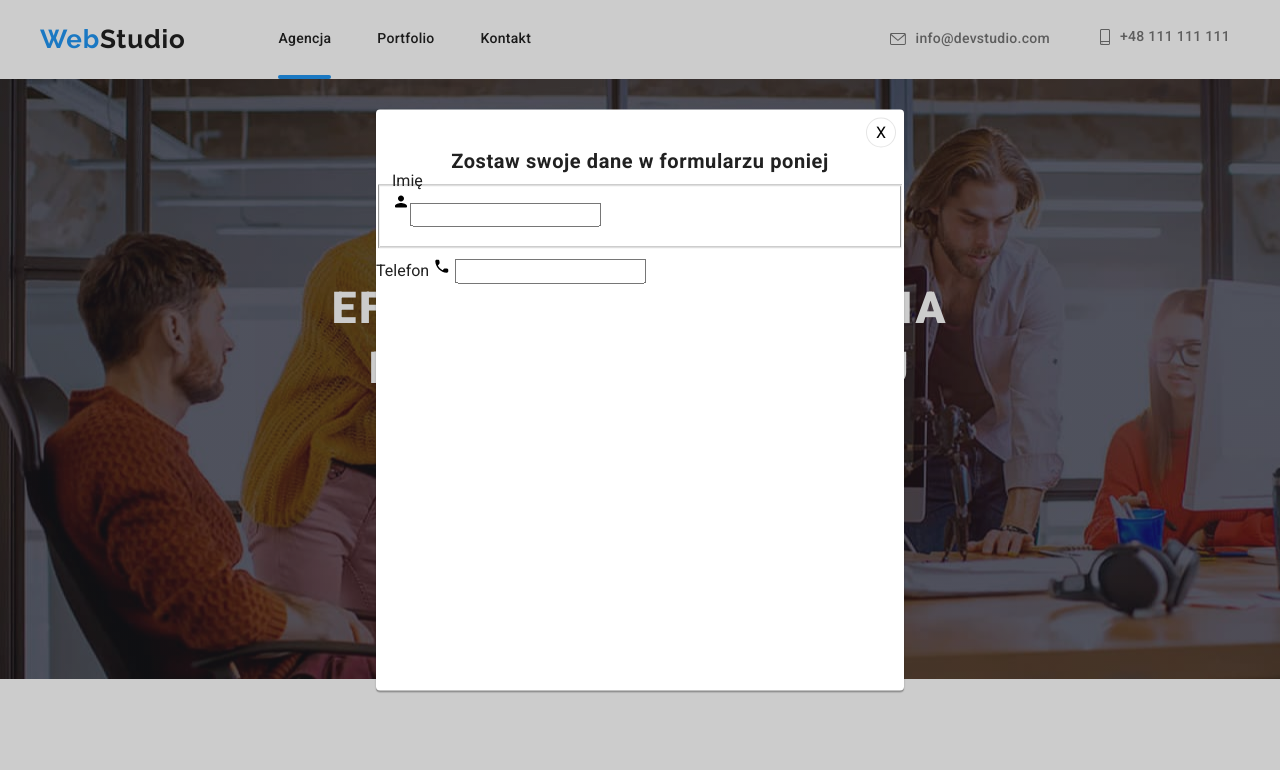
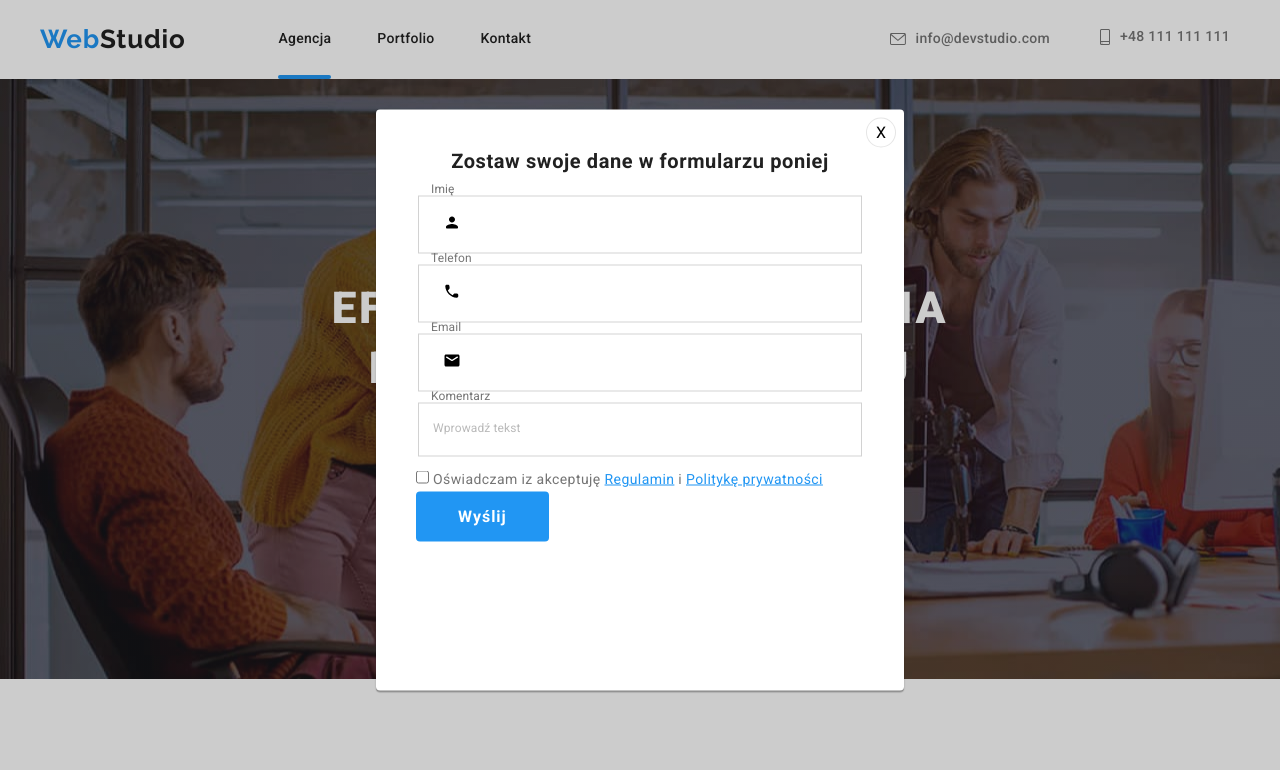
Before and after one commit to Grzybkowa/goit-markup-hw-06, a plain HTML site: page index.html in a window 1280 px wide. Both pictures are taken after a click on the button "ZAMÓW USŁUGE". Shown: the top 770 px of the page. Drawn offline with nearby package versions, Linux system fonts and the light colour scheme.

Commit message:
Form added to modal-window

```diff
--- a/css/styles.css
+++ b/css/styles.css
@@ -651,11 +651,6 @@ body {
     0px 1px 3px 0px #0000001f;
 }
 
-.modal-input {
-  max-width: 528px;
-  margin-block: 10px;
-}
-
 .modal-title {
   font-size: 20px;
   font-weight: 700;
@@ -666,28 +661,76 @@ body {
   margin-bottom: 12px;
   text-align: center;
   display: inline-block;
+  max-width: 448px;
   width: 100%;
-  max-width: 576px;
   margin-top: 40px;
-  margin-right: 40px;
+  margin-bottom: 12px;
 }
 
-/* .form-block {
+.form-block {
   display: block;
+  align-items: center;
   width: 100%;
-  max-width: 576px;
-  margin-top: 40px;
-  margin-right: 40px;
-} */
+  max-width: 448px;
+  margin: auto;
+}
+
+.my-form {
+  margin-top: 11px;
+  display: block;
+  max-width: 448px;
+  align-items: center;
+}
+
+.my-form .icon {
+  margin: 11px 12px;
+}
+
+.my-form .label {
+  position: absolute;
+  top: -15px;
+  font-size: 12px;
+  font-weight: 400;
+  line-height: 1.17;
+  letter-spacing: 0.01em;
+  text-align: left;
+  color: var(--quinary-color);
+}
+
+.checkbox-text {
+  font-size: 14px;
+  line-height: 1.71;
+  letter-spacing: 0.03em;
+  text-align: left;
+  color: var(--quinary-color);
+}
+
+.my-form .input {
+  margin-block: 10px;
+  border: 0;
+  opacity: 20%;
+  background-color: transparent;
+}
+
+.my-form .placeholder {
+  font-size: 12px;
+  font-weight: 400;
+  line-height: 1.17;
+  letter-spacing: 0.01em;
+  text-align: left;
+  color: var(--quinary-color);
+  opacity: 50%;
+}
 
 .fieldset {
   display: flex;
   position: relative;
+  border: 1px solid rgba(33, 33, 33, 0.2);
+  align-items: center;
 }
 
-.label {
-  position: absolute;
-  top: -15px;
+.link {
+  color: var(--primary-color);
 }
 
 .close-btn {
--- a/index.html
+++ b/index.html
@@ -6,7 +6,7 @@
     <meta name="viewport" content="width=device-width, initial-scale=1.0" />
     <link
       rel="stylesheet"
-      href="https://cdn.jsdelivr.net/npm/modern-normalize/modern-normalize.css"
+      href="https://cdnjs.cloudflare.com/ajax/libs/modern-normalize/1.0.0/modern-normalize.min.css"
     />
 
     <link rel="preconnect" href="https://fonts.googleapis.com" />
@@ -423,56 +423,63 @@
     <div class="backdrop is-hidden" data-modal>
       <div class="modal">
         <button type="button" class="close-btn" data-modal-close>X</button>
+
         <div class="form-block">
           <h4 class="modal-title">Zostaw swoje dane w formularzu poniej</h4>
-          <form>
+          <form class="my-form">
             <fieldset class="fieldset">
               <label class="label" for="name">Imię</label>
-              <svg width="18" height="18">
+              <svg class="icon" width="18" height="18">
                 <use href="./images/icons.svg#icon-person-black-18dp-1"></use>
               </svg>
-              <input class="modal-input" type="text" id="name" />
+              <input class="input" type="text" id="name" />
             </fieldset>
           </form>
-          <form>
-            <label for="phone">Telefon</label>
-            <svg width="18" height="18">
-              <use href="./images/icons.svg#icon-phone-black-18dp-1"></use>
-            </svg>
-            <input class="modal-input" type="text" id="name" />
+          <form class="my-form">
+            <fieldset class="fieldset">
+              <label class="label" for="phone">Telefon</label>
+              <svg class="icon" width="18" height="18">
+                <use href="./images/icons.svg#icon-phone-black-18dp-1"></use>
+              </svg>
+              <input class="input" type="text" id="phone" />
+            </fieldset>
+          </form>
+          <form class="my-form">
+            <fieldset class="fieldset">
+              <label class="label" for="email">Email</label>
+              <svg class="icon" width="18" height="18">
+                <use href="./images/icons.svg#icon-email-black-18dp-1"></use>
+              </svg>
+              <input class="input" type="text" id="email" />
+            </fieldset>
+          </form>
+          <form class="my-form">
+            <fieldset class="fieldset">
+              <label class="label" for="comment">Komentarz</label>
+              <input
+                class="input placeholder"
+                type="text"
+                id="comment"
+                placeholder="Wprowadź tekst"
+              />
+            </fieldset>
+          </form>
+          <form class="my-form">
+            <input type="checkbox" />
+            <label class="checkbox-text" for="checkbox-text"
+              >Oświadczam iz akceptuję
+              <a class="link" href="Regulamin">Regulamin</a> i
+              <a class="link" href="Politykę prywatności"
+                >Politykę prywatności</a
+              >
+            </label>
+
+            <button class="modal-btn" type="button">Wyślij</button>
           </form>
         </div>
       </div>
     </div>
 
-    <!-- <div class="modal-content">
-        <form>
-          <fieldset>
-            <label for="name">Imię</label>
-            <svg width="18" height="18">
-              <use href="./images/icons.svg#icon-email-black-18dp-1"></use>
-            </svg>
-            <input class="modal-input" type="text" id="name" />
-          </fieldset>  -->
-    <!-- <fieldset>
-            <label for="phone">Telefon</label>
-
-            <input type="tel" id="phone" />
-          </fieldset>
-          <fieldset>
-            <label for="mail">E-mail</label>
-
-            <input type="email" id="mail" />
-          </fieldset>
-          <label class="legal-checkbox">
-            <input type="checkbox" id="legal" placeholder="Wprowadź tekst" />
-            Komentarz
-          </label>
-          <fieldset>
-            <input class="textarea" type="textarea" />
-          </fieldset>
-        </form> -->
-
     <script src="./js/modal.js"></script>
   </body>
 </html>
```
